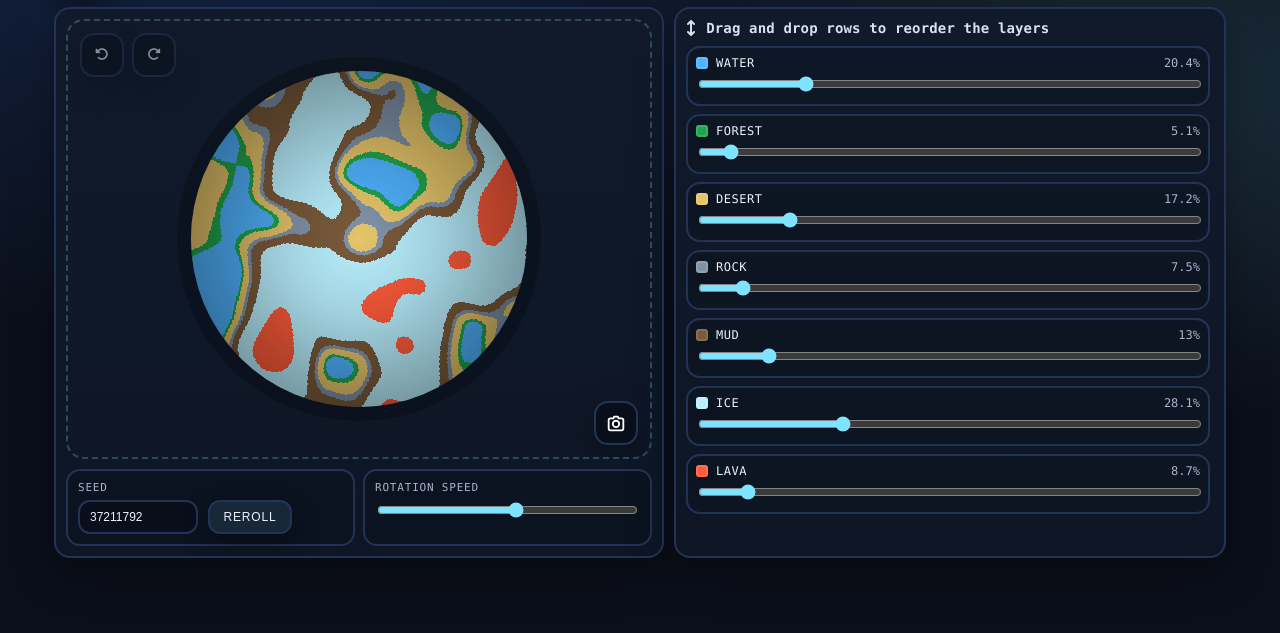
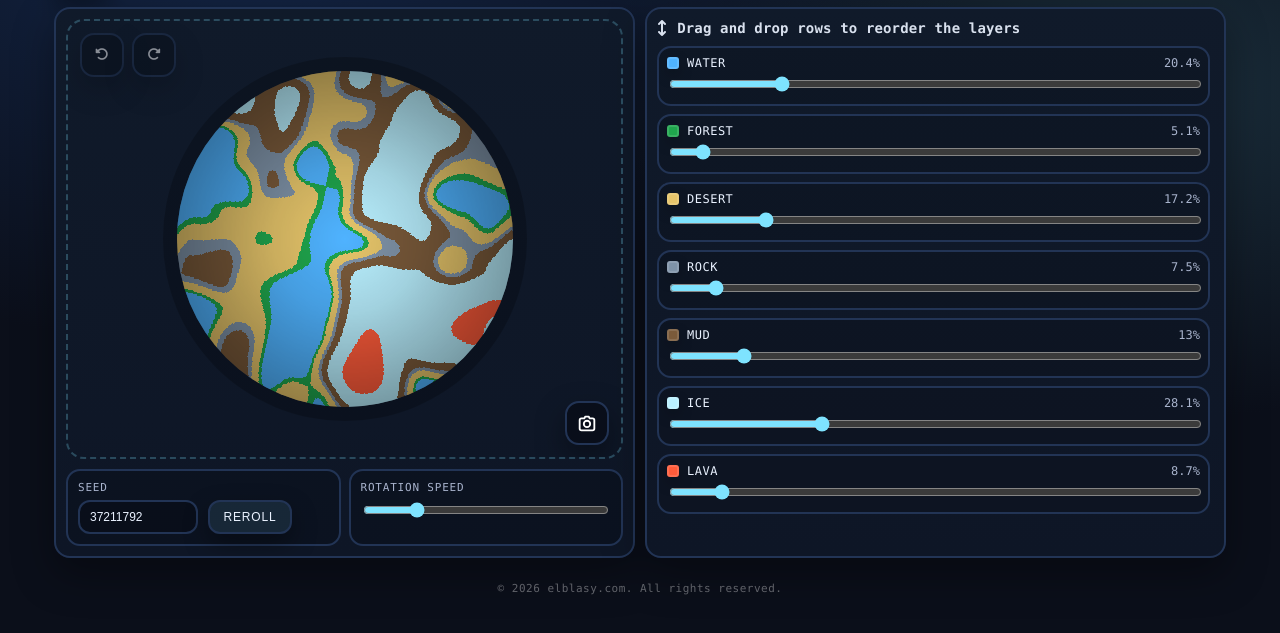
Before and after one commit to elblasy1986/elblasy, a website: page create-your-world/index.html in a window 1280 px wide. Shown: the part 71-704 px from the top of the page. Drawn offline with Linux system fonts and the light colour scheme.

Commit message:
Add files via upload

```diff
--- a/create-your-world/index.html
+++ b/create-your-world/index.html
@@ -56,7 +56,7 @@
           <div class="stat">
             <div class="k">ROTATION SPEED</div>
             <div class="v rotation-row">
-              <input id="rotSpeed" type="range" min="0.5" max="2" step="0.01" value="0.9" />
+              <input id="rotSpeed" type="range" min="0.5" max="2" step="0.01" value="0.65" />
             </div>
           </div>
         </div>
@@ -78,6 +78,10 @@
         <div id="sliders" class="sliders"></div>
       </section>
     </main>
+
+    <footer class="copyright">
+      &copy; 2026 elblasy.com. All rights reserved.
+    </footer>
   </div>
 
   <script src="script.js"></script>
--- a/create-your-world/script.js
+++ b/create-your-world/script.js
@@ -119,7 +119,7 @@ const TILE_N = TILE_W * TILE_H;
 
 const ROT_MIN = 0.5;
 const ROT_MAX = 1.25;
-let rotationSpeed = 0.9;
+let rotationSpeed = 0.65;
 const ROT_ANGLE = 12 * Math.PI / 180;
 let offX = 0;
 
--- a/create-your-world/style.css
+++ b/create-your-world/style.css
@@ -14,7 +14,6 @@ html,body{ height:100%; }
 
 body{
   margin:0;
-
   /* BACKGROUND CONFIGURATION */
   background-color: var(--bg);
   background-image:
@@ -74,7 +73,8 @@ h1{ margin:0; letter-spacing:1px; font-size:20px; line-height:1.2; }
 
 .grid{
   display:grid;
-  grid-template-columns: 1.05fr .95fr;
+  /* UPDATED: Equal width columns */
+  grid-template-columns: 1fr 1fr;
   gap: 10px;
   align-items: start;
 }
@@ -345,6 +345,16 @@ input[type="range"]::-moz-range-thumb { cursor: pointer; }
   border:0 !important;
 }
 
+/* COPYRIGHT FOOTER STYLES */
+.copyright {
+  grid-column: 1 / -1;
+  text-align: center;
+  margin-top: 24px; /* Slightly space below main content */
+  font-size: 11px;
+  color: rgba(255, 255, 255, 0.35); /* Pure white, 35% opacity */
+  letter-spacing: 0.5px;
+}
+
 @media (max-width: 980px){
   .grid{
     grid-template-columns: 1fr;
@@ -353,7 +363,7 @@ input[type="range"]::-moz-range-thumb { cursor: pointer; }
 
   /* MOBILE SPECIFIC */
   .planet-wrap{
-    /* MOBILE HEIGHT: Updated to 360px */
+    /* MOBILE HEIGHT: 360px */
     height: 360px;
     min-height: unset;
     flex: 0 0 auto;
```
